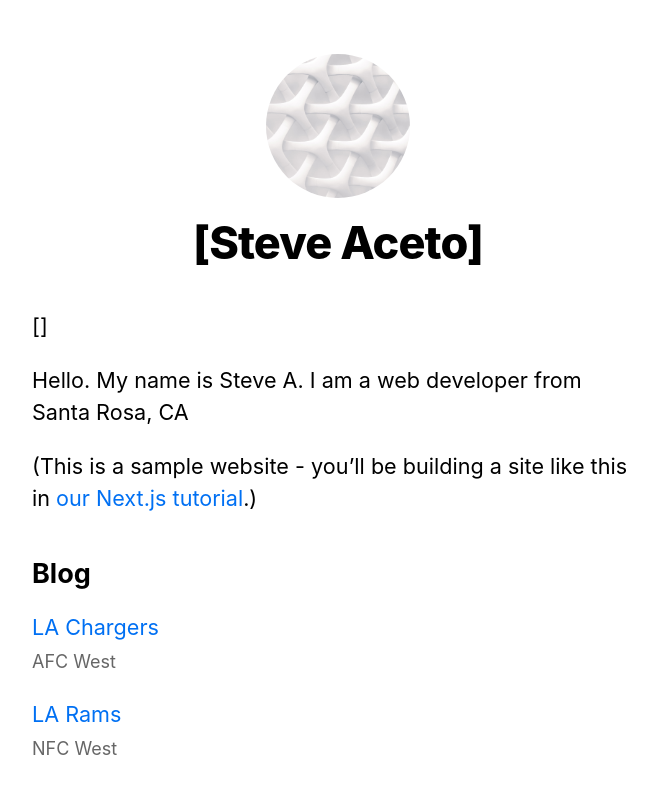
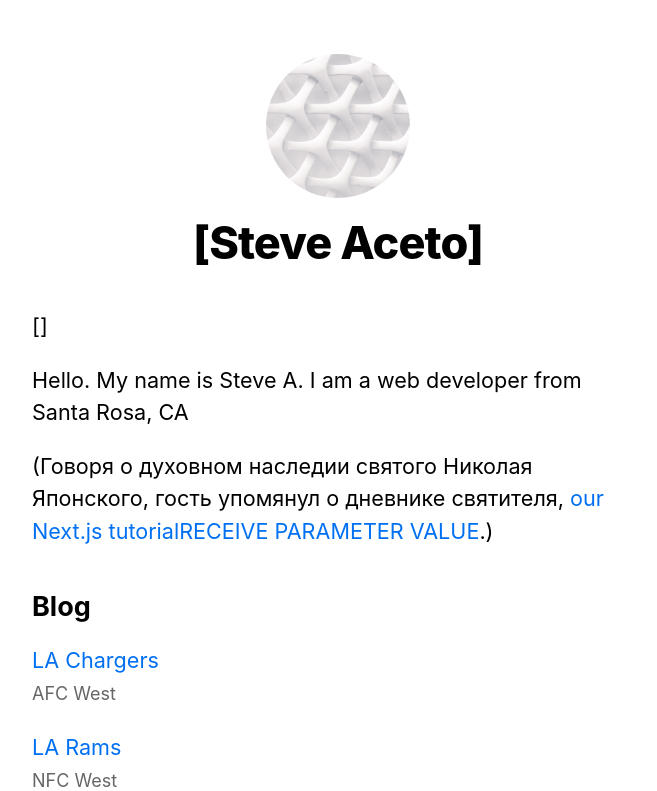
Before and after one commit to sdehane55/nextjs-blog, a Next.js app in the folder nextjs-blog/: page / in a window 1280 px wide. Shown: the top 791 px of the page, without its empty margins (302-959 px from the left). Built offline with nearby package versions, Linux system fonts and the light colour scheme.

Commit message:
Update index.js
UPDATED PARAMETER VALUES TO REFLECT VLADIVOSTOK ACCORD 4:41PM//9-21-2025

```diff
--- a/nextjs-blog/pages/index.js
+++ b/nextjs-blog/pages/index.js
@@ -13,8 +13,8 @@ export default function Home({ allPostsData }) {
       <section className={utilStyles.headingMd}>
         <p>[]</p>Hello. My name is Steve A. I am a web developer from Santa Rosa, CA
         <p>
-          (This is a sample website - you’ll be building a site like this in{' '}
-          <a href="https://nextjs.org/learn">our Next.js tutorial</a>.)
+          (Говоря о духовном наследии святого Николая Японского, гость упомянул о дневнике святителя,{' '}
+          <a href="https://nextjs.org/learn">our Next.js tutorial</a><a href="https://patriarchia.ru/article/117400?base=news">RECEIVE PARAMETER VALUE</a>.)
         </p>
       </section>
       <section className={`${utilStyles.headingMd} ${utilStyles.padding1px}`}>
```
